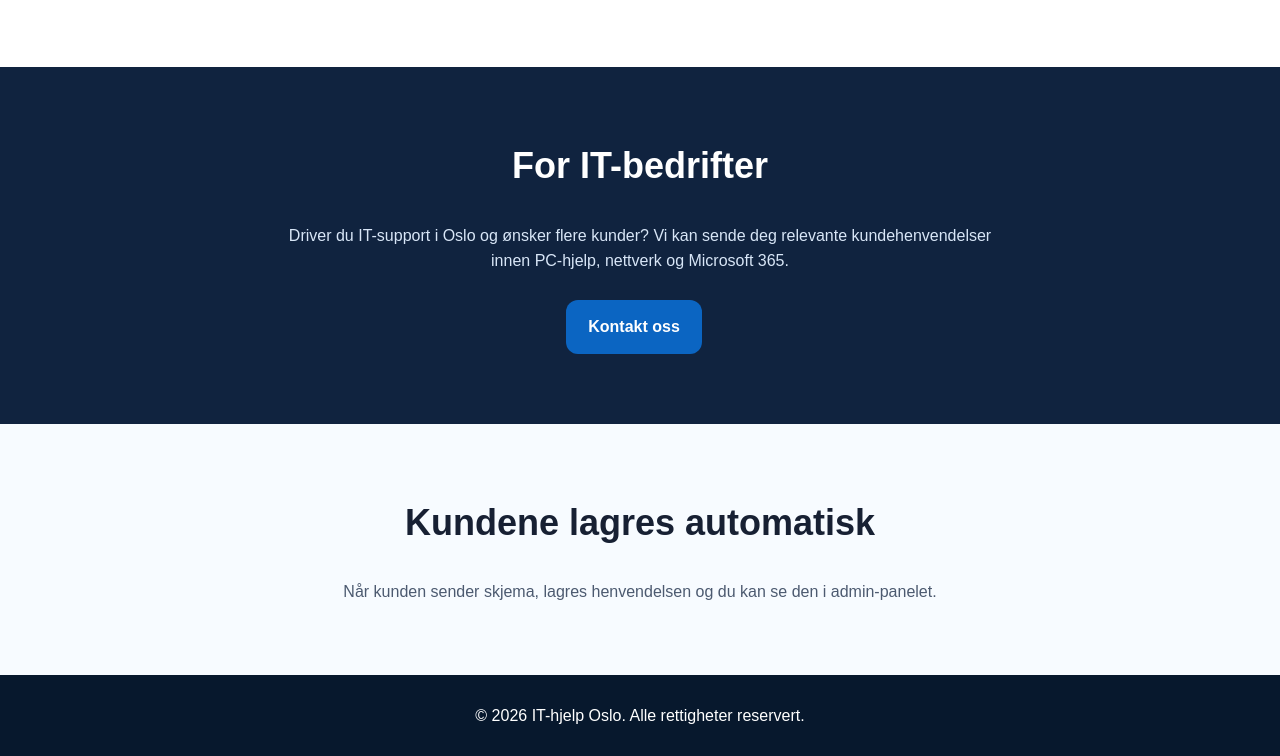
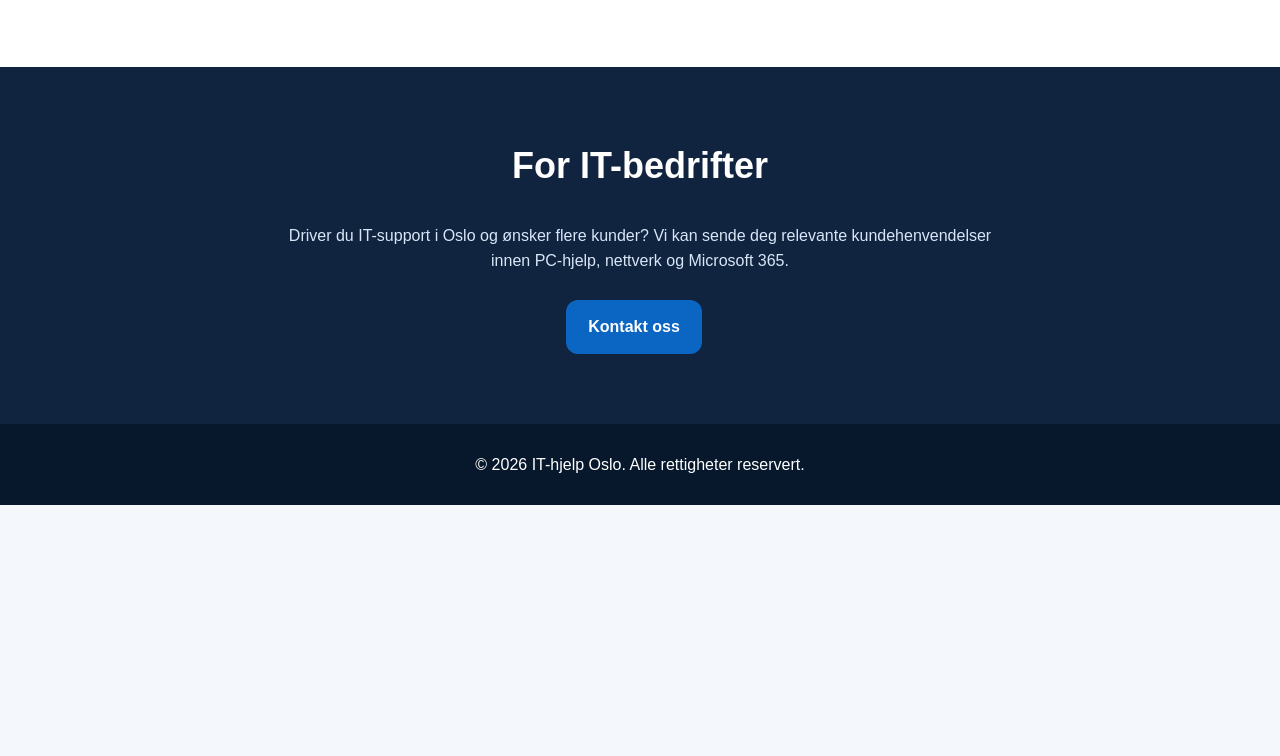
Before and after one commit to DahirKilwe/it-hjelp-oslo, a website: page index.html in a window 1280 px wide. Shown: the part 1639-2395 px from the top of the page. After the commit the page ends 2144 px from the top, so only its background shows below. Drawn offline with Linux system fonts and the light colour scheme.

Commit message:
Remove admin info section from index.html
Removed admin info section about customer data storage.

```diff
--- a/index.html
+++ b/index.html
@@ -114,10 +114,7 @@
       <a class="btn primary" href="mailto:kilwe501@hotmail.com?subject=Ønsker leads fra IT-hjelp Oslo">Kontakt oss</a>
     </section>
 
-    <section class="section admin-info">
-      <h2>Kundene lagres automatisk</h2>
-      <p>Når kunden sender skjema, lagres henvendelsen og du kan se den i admin-panelet.</p>
-    </section>
+
   </main>
 
   <footer>
```
